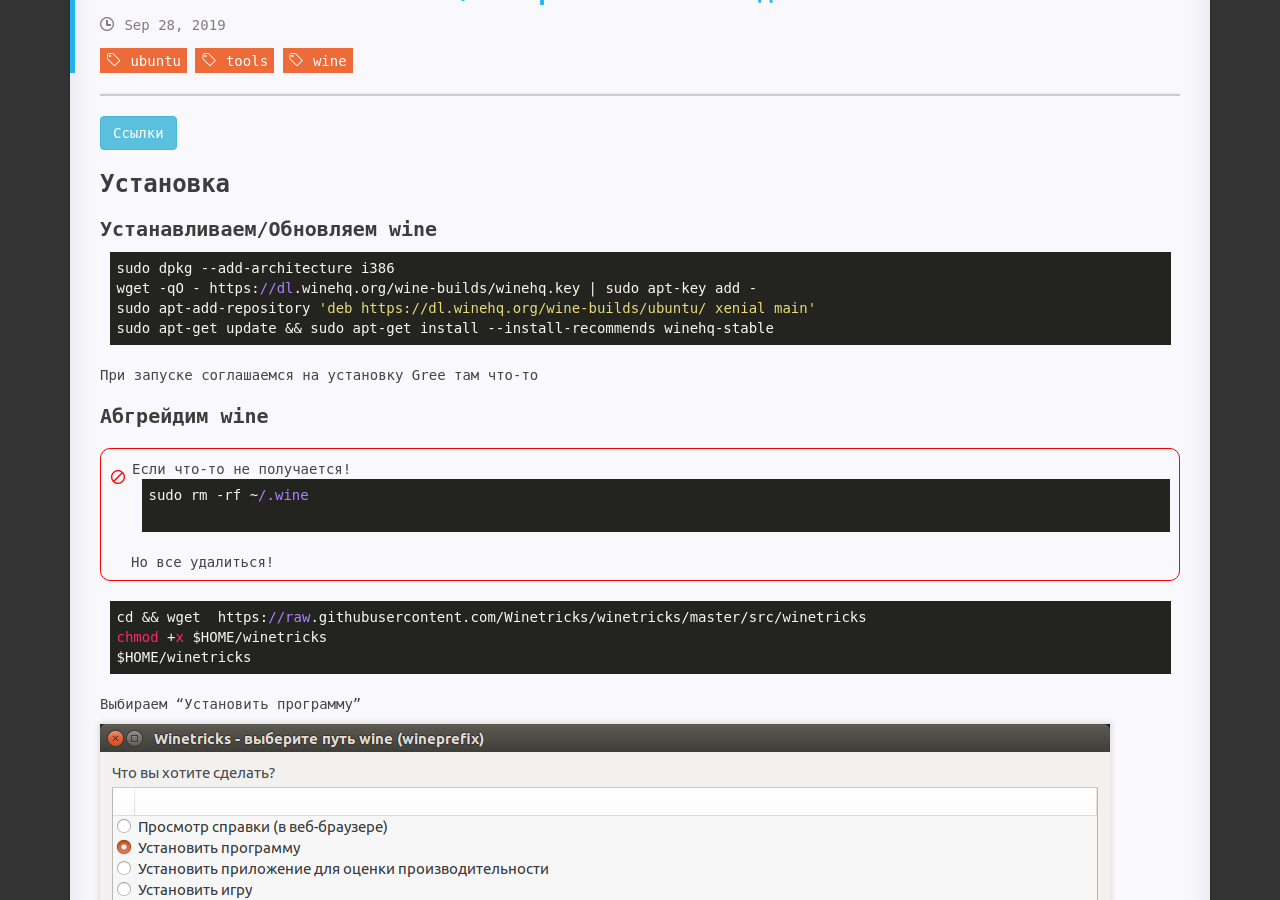
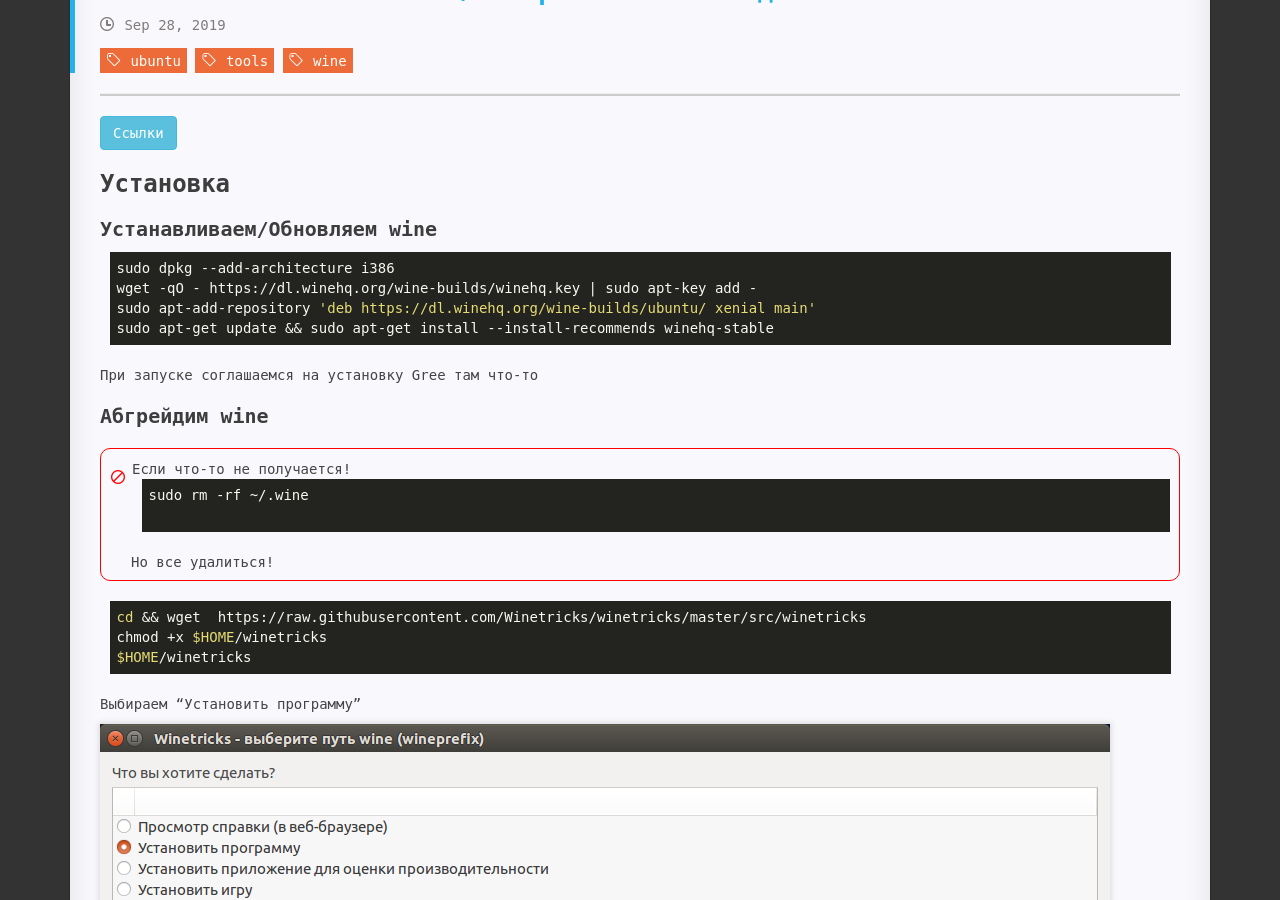
Before and after one commit to Avis20/avis20.github.io, a Jekyll site: the page built from _posts/2019-09-28-ubuntu-erwin.md, in a window 1280 px wide and 900 px high, scrolled down 237 px. Built offline with Jekyll 4.4.1, drawn with Linux system fonts in a browser that asks for light colours; some of the changed text lies outside the part shown.

```diff
--- a/_posts/2019-09-28-ubuntu-erwin.md
+++ b/_posts/2019-09-28-ubuntu-erwin.md
@@ -16,7 +16,7 @@ reference:
 # Установка
 
 ## Устанавливаем/Обновляем wine
-<pre><code class="perl">
+<pre><code class="bash">
 sudo dpkg --add-architecture i386
 wget -qO - https://dl.winehq.org/wine-builds/winehq.key | sudo apt-key add -
 sudo apt-add-repository 'deb https://dl.winehq.org/wine-builds/ubuntu/ xenial main'
@@ -29,13 +29,13 @@ sudo apt-get update && sudo apt-get install --install-recommends winehq-stable
 
 <div class="error">
     Если что-то не получается!
-    <pre><code class="perl">
+    <pre><code class="bash">
 sudo rm -rf ~/.wine
     </code></pre>
     <p>Но все удалиться!</p>
 </div>
 
-<pre><code class="perl">
+<pre><code class="bash">
 cd && wget  https://raw.githubusercontent.com/Winetricks/winetricks/master/src/winetricks
 chmod +x $HOME/winetricks
 $HOME/winetricks
@@ -59,19 +59,19 @@ $HOME/winetricks
 
 ## Установка ERwin
 
-<pre><code class="perl">
-cd ~/Folder/mifi/ERWin
+<pre><code class="bash">
+cd ~/Загрузки/ERWin
 wine CAEDM73-b1666.exe
 </code></pre>
 
 Жмем - Далее -> Далее -> Готово
 
-<pre><code class="perl">
+<pre><code class="bash">
 cd "/home/avis/.wine/drive_c/Program Files (x86)/CA/ERwin Data Modeler r7.3"
 wine ./ERwin.exe
 </code></pre>
 
 Вставляем ключ и запускаем
-<pre><code class="perl">
+<pre><code class="bash">
 8E6VY-SLQHF-GVUQC-NHFKD-JXKTA
 </code></pre>
```
